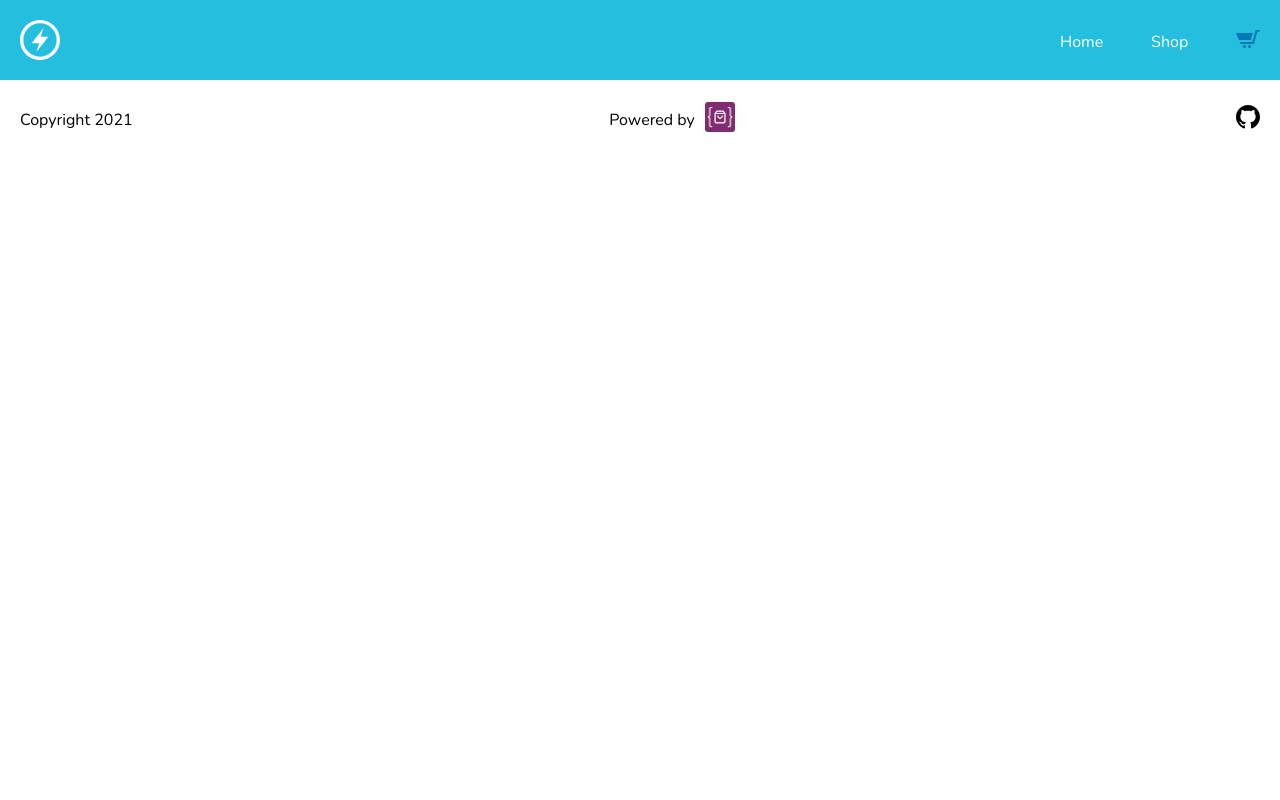
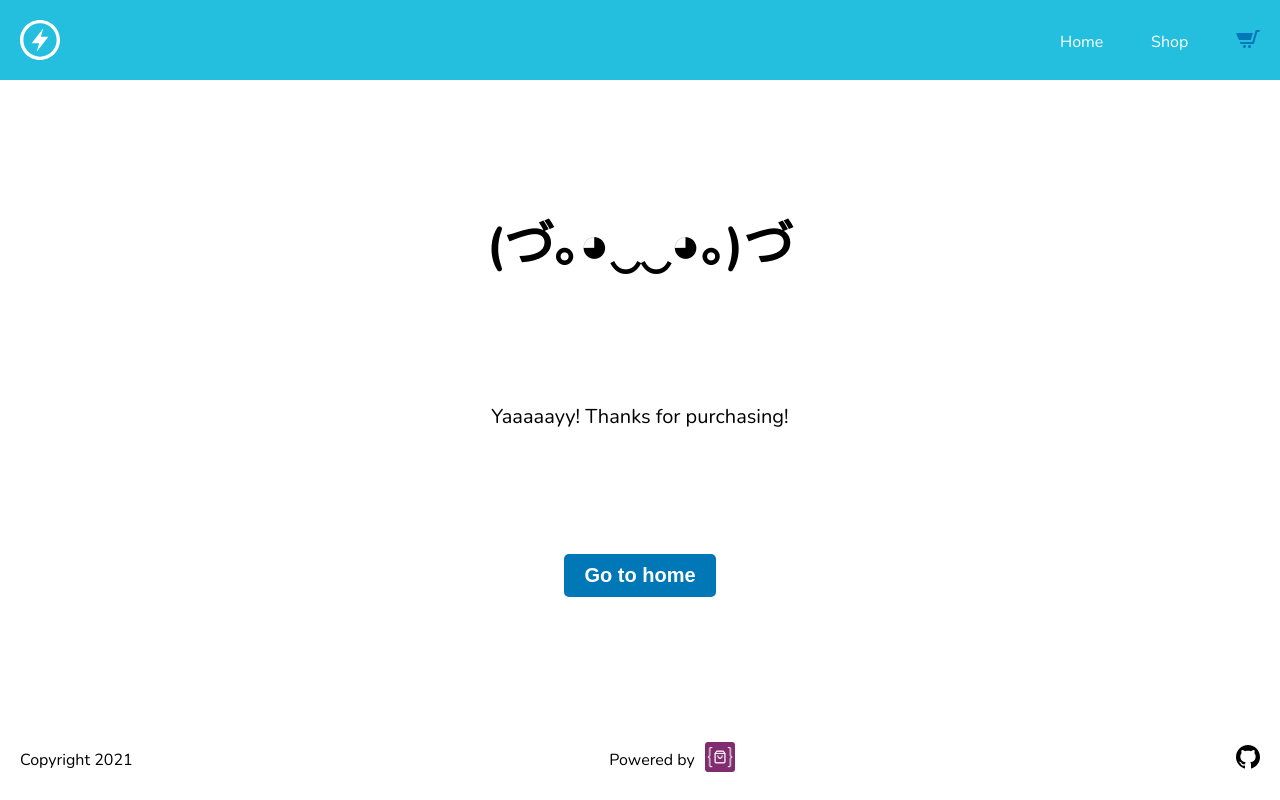
Before and after one commit to FraCav99/Shopping-cart, a React (Create React App) app: page /checkout in a window 1280 px wide. Built offline with nearby package versions, Linux system fonts and the light colour scheme.

Commit message:
Showing total of basket inside Cart component and add Checkout component

```diff
--- a/src/Routes.js
+++ b/src/Routes.js
@@ -6,6 +6,7 @@ import Cart from './components/Cart';
 import ItemDetails from './components/ItemDetails';
 import Nav from './components/Nav';
 import Footer from './components/Footer';
+import Checkout from './components/Checkout';
 
 const Routes = () => {
     const [cartItems, setCartItems] = useState([]);
@@ -20,7 +21,8 @@ const Routes = () => {
                     path="/shop/:id"
                     render={(props) => <ItemDetails {...props} cartItems={cartItems} setCartItems={setCartItems}/>}
                 />
-                <Route exact path="/cart" render={(props) => <Cart cartItems={cartItems} setCartItems={setCartItems}/>} />
+                <Route exact path="/cart" render={() => <Cart cartItems={cartItems} setCartItems={setCartItems}/>} />
+                <Route exact path="/checkout" render={() => <Checkout setCartItems={setCartItems}/>} />
             </Switch>
             <Footer />
         </Router>
--- a/src/components/Cart.js
+++ b/src/components/Cart.js
@@ -3,12 +3,33 @@ import {Link} from 'react-router-dom';
 import '../styles/Cart.css';
 
 const Cart = ({cartItems, setCartItems}) => {
-
     const deleteItem = (ev) => {
-        const elementId = ev.target.parentNode.parentNode.id;
+        const elementId = ev.target.id;
         const filterArr = cartItems.filter(item => item.id !== +elementId ? item : null);
         setCartItems(filterArr);
-    }
+    };
+
+    const incrementQuantity = (ev) => {
+        const elementId = ev.target.id;
+        const updatedPrice = cartItems.map(
+            item => item.id === +elementId ?
+            {...item, quantity: item.quantity + 1} : item
+        );
+
+        setCartItems(updatedPrice);
+    };
+
+    const decrementQuantity = (ev) => {
+        const elementId = ev.target.id;
+
+        const updatedPrice = cartItems.map(
+            item => item.id === +elementId ?
+            item.quantity > 1 ? {...item, quantity: item.quantity - 1} : item
+            : item
+        );
+
+        setCartItems(updatedPrice);
+    };
 
     if (cartItems.length === 0) {
         return (
@@ -37,7 +58,7 @@ const Cart = ({cartItems, setCartItems}) => {
                     </div>
                     <div className="product-table-body">
                         {cartItems.map(cartItem => (
-                        <div className="product-item" key={cartItem.id} id={cartItem.id}>
+                        <div className="product-item" key={cartItem.id}>
                             <div className="product-name column">
                                 <div className="product-img">
                                     <img src={cartItem.image} alt="prod-pic" />
@@ -49,14 +70,14 @@ const Cart = ({cartItems, setCartItems}) => {
                             </div>
                             <div className="product-quantity column">
                                 <div className="quantity-setter">
-                                    <div><button>-</button></div>
+                                    <div><button id={cartItem.id} onClick={decrementQuantity}>-</button></div>
                                     <span>{cartItem.quantity}</span>
-                                    <div><button>+</button></div>
+                                    <div><button id={cartItem.id} onClick={incrementQuantity}>+</button></div>
                                 </div>
                             </div>
                             <div className="product-subtotal column">
                                 <span>{cartItem.subtotal()}$</span>
-                                <button onClick={deleteItem}>X</button>
+                                <button onClick={deleteItem} id={cartItem.id}>X</button>
                             </div>
                         </div>
                         ))}
@@ -66,8 +87,13 @@ const Cart = ({cartItems, setCartItems}) => {
 
             <div className="total-section">
                 <h2>Total</h2>
-                <p>99,99$</p>
-                <button>Go to checkout</button>
+                <p>{cartItems
+                    .map(item => item.subtotal())
+                    .reduce((prevVal, currVal) => currVal + prevVal)
+                }$</p>
+                <Link to={'/checkout'}>
+                    <button>Go to checkout</button>
+                </Link>
             </div>
         </div>
     )
--- /dev/null
+++ b/src/components/Checkout.js
@@ -0,0 +1,22 @@
+import React, {useEffect} from 'react';
+import {Link} from 'react-router-dom';
+import '../styles/Checkout.css';
+
+const Checkout = ({ setCartItems }) => {
+    useEffect(() => {
+        setCartItems([]);
+    // eslint-disable-next-line react-hooks/exhaustive-deps
+    }, []);
+
+    return (
+        <div className="checkout">
+            <h1>(づ｡◕‿‿◕｡)づ</h1>
+            <p>Yaaaaayy! Thanks for purchasing!</p>
+            <Link to={'/'}>
+                <button>Go to home</button>
+            </Link>
+        </div>
+    );
+}
+
+export default Checkout;
--- /dev/null
+++ b/src/styles/Checkout.css
@@ -0,0 +1,32 @@
+.checkout {
+  height: 80vh;
+  display: flex;
+  flex-direction: column;
+  justify-content: space-evenly;
+  align-items: center;
+}
+
+.checkout h1 {
+  font-size: 50px;
+  text-align: center;
+}
+
+.checkout p {
+  font-size: 20px;
+  text-align: center;
+}
+
+.checkout button {
+  border: none;
+  border-radius: 5px;
+  color: white;
+  font-weight: bold;
+  cursor: pointer;
+  background-color: #0077b6;
+  padding: 10px 20px;
+  font-size: 20px;
+}
+
+.checkout button:hover {
+  background-color: #006399;
+}
```
